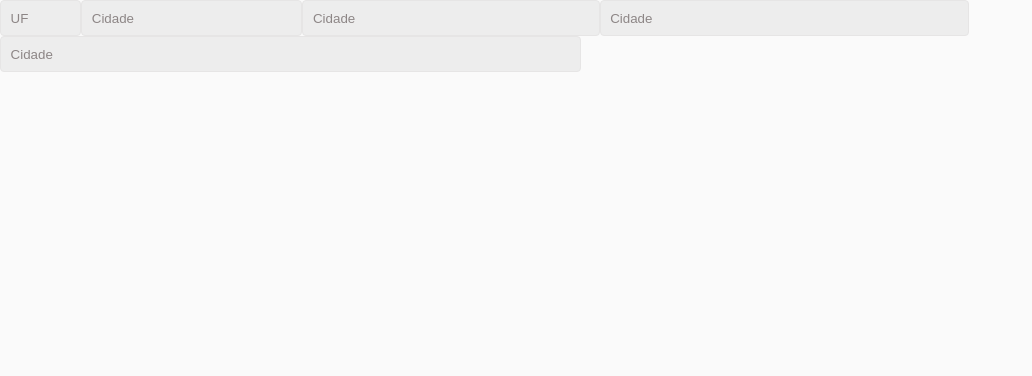
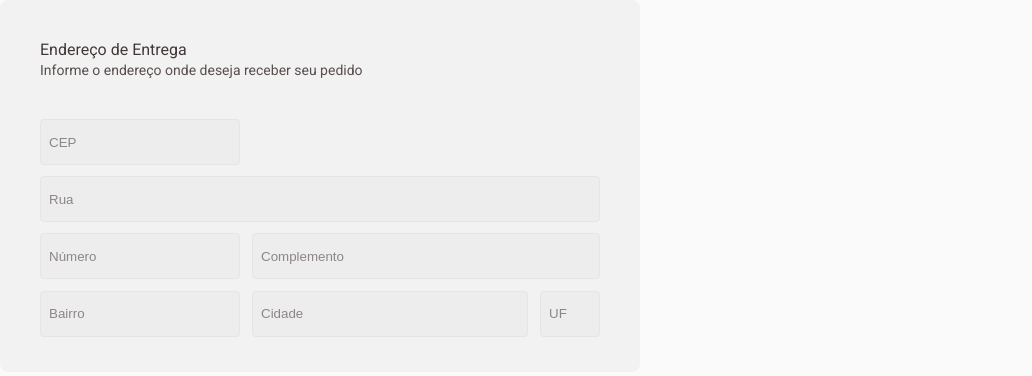
Before and after one commit to YasminFerrariDias/coffeeDelivery, a React (Vite) app: page / in a window 1280 px wide. Shown: the top 376 px of the page, without its empty margins (0-1032 px from the left). Built offline with nearby package versions, Linux system fonts and the light colour scheme.

Commit message:
Criando o componente AddressCard

```diff
--- a/src/App.tsx
+++ b/src/App.tsx
@@ -1,7 +1,7 @@
 import { ThemeProvider } from 'styled-components'
 import { GlobalStyle } from './styles/global'
 import { defaultTheme } from './styles/themes/default'
-import { InputText } from './components/InputText'
+import { AddressCard } from './components/AddressCard'
 {/*import { Home } from './pages/Home'*/}
 
 export function App() {
@@ -9,11 +9,7 @@ export function App() {
     <ThemeProvider theme={defaultTheme}>
       {/*<Home />*/}
 
-      <InputText placeholder='UF' $variableSize='mini' />
-      <InputText placeholder='Cidade' $variableSize='small' />
-      <InputText placeholder='Cidade' $variableSize='medium' />
-      <InputText placeholder='Cidade' $variableSize='large' />
-      <InputText placeholder='Cidade' $variableSize='extraLarge' />
+      <AddressCard />
 
       <GlobalStyle />
     </ThemeProvider>
--- /dev/null
+++ b/src/components/AddressCard/index.tsx
@@ -0,0 +1,39 @@
+import { Card } from "../Card";
+import { InputText } from "../InputText";
+import { Text } from "../Text";
+import { AddressCardContainer, Description, Form, RowFour, RowOne, RowThree, RowTwo } from "./styles";
+
+export function AddressCard() {
+  return (
+    <AddressCardContainer>
+      <Card $variant="mediumSquare">
+        <Description>
+          <Text text="Endereço de Entrega" color="base-subtitle" $variant="text-m" />
+          <Text text="Informe o endereço onde deseja receber seu pedido" color="base-text" $variant="text-s" />
+        </Description>
+
+        <Form>
+          <RowOne>
+            <InputText $variableSize="small" placeholder="CEP" />
+          </RowOne>
+
+          <RowTwo>
+            <InputText $variableSize="extraLarge" placeholder="Rua" />
+          </RowTwo>
+
+          <RowThree>
+            <InputText $variableSize="small" placeholder="Número" />
+            <InputText $variableSize="large" placeholder="Complemento" />
+          </RowThree>
+
+          <RowFour>
+            <InputText $variableSize="small" placeholder="Bairro" />
+            <InputText $variableSize="medium" placeholder="Cidade " />
+            <InputText $variableSize="mini" placeholder="UF" />
+          </RowFour>
+        </Form>
+      </Card>
+
+    </AddressCardContainer >
+  )
+}
--- /dev/null
+++ b/src/components/AddressCard/styles.ts
@@ -0,0 +1,38 @@
+import styled from "styled-components";
+
+export const AddressCardContainer = styled.div`
+  display: flex;
+  flex-direction: column;
+
+`;
+
+export const Description = styled.div`
+  display: flex;
+  flex-direction: column;
+  margin: 2.5rem 2.5rem 2rem 2.5rem;
+`;
+
+export const Form = styled.div`
+  width: 35rem;
+  height: 13.5rem;
+  display: flex;
+  flex-direction: column;
+  gap: 0.7rem;
+  margin: 2.5rem;
+`;
+
+export const RowOne = styled.div`
+`;
+
+export const RowTwo = styled.div`
+`;
+
+export const RowThree = styled.div`
+  gap: 0.75rem;
+  display: flex;
+`;
+
+export const RowFour = styled.div`
+  gap: 0.75rem;
+  display: flex;
+`;
--- a/src/components/Card/index.tsx
+++ b/src/components/Card/index.tsx
@@ -4,11 +4,12 @@ import { CardContainer } from "./styles";
 interface CardProps {
   $variant: 'smallRounded' | 'mediumRounded' | 'smallSquare' | 'mediumSquare';
   children: ReactNode
+  className?: string
 }
 
-export function Card({ children, $variant }: CardProps) {
+export function Card({ children, $variant, className }: CardProps) {
   return (
-    <CardContainer $variant={$variant}>
+    <CardContainer $variant={$variant} className={className}>
       {children}
     </CardContainer>
   )
--- a/src/components/InputText/styles.ts
+++ b/src/components/InputText/styles.ts
@@ -5,12 +5,13 @@ interface InputTextContainerProps {
 }
 
 export const InputTextContainer = styled.input<InputTextContainerProps>`
-  padding: 0.6rem;
+  padding-left: 0.5rem;
   border: 1px solid ${(props) => props.theme['base-button']};
   background: ${(props) => props.theme['base-input']};
   color: ${(props) => props.theme['base-text']};
   border-radius: 0.25rem;
   outline: none;
+  height: 2.625rem;
 
   &::placeholder {
     color: ${(props) => props.theme['base-label']};
@@ -24,32 +25,32 @@ export const InputTextContainer = styled.input<InputTextContainerProps>`
     switch ($variableSize) {
       case 'mini':
         return (`
-        width: 3.75rem;
+        width: 3rem;
       `)
 
       case 'small':
         return (`
-        width: 12.5rem;
+        width: 11.75rem;
       `)
 
       case 'medium':
         return (`
-        width: 17.25rem;
+        width: 16.5rem;
       `)
 
       case 'large':
         return (`
-        width: 21.75rem;
+        width: 21rem;
       `)
 
       case 'extraLarge':
         return (`
-        width: 35rem;
+        width: 34.25rem;
       `)
 
       default:
         return (`
-        width: 6rem;
+        width: 6 rem;
       `)
     }
   }}
```
